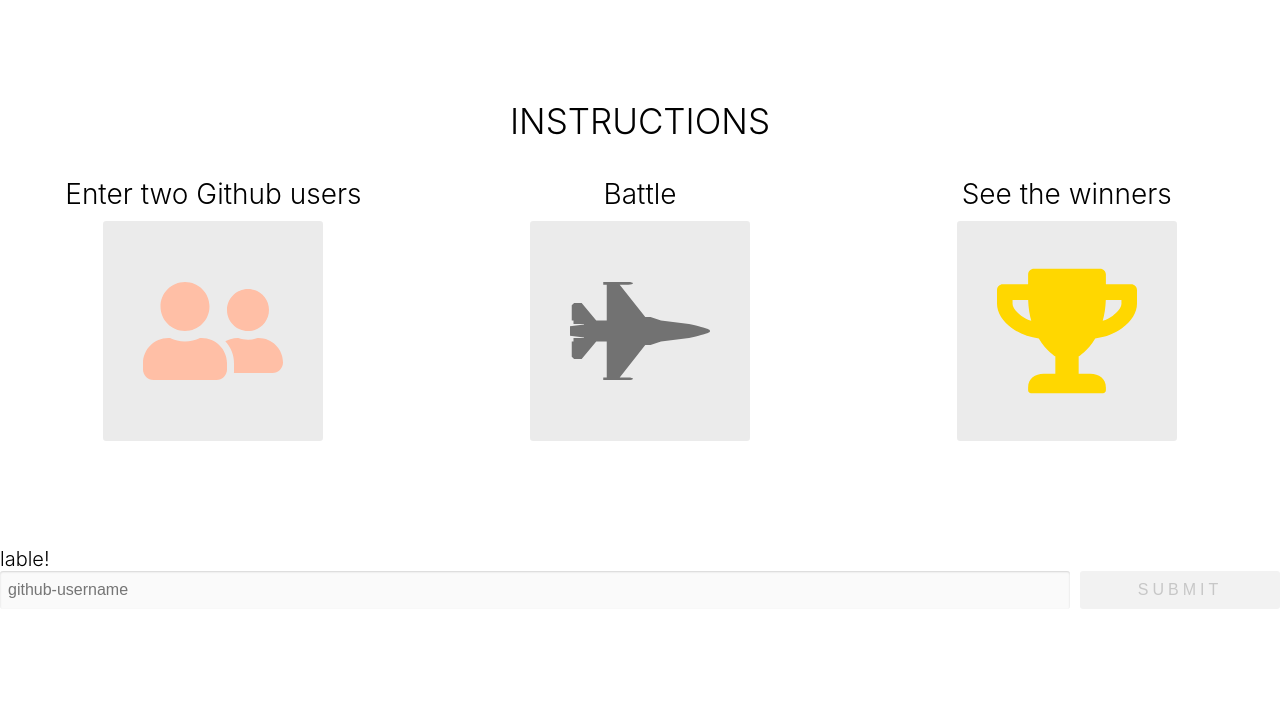
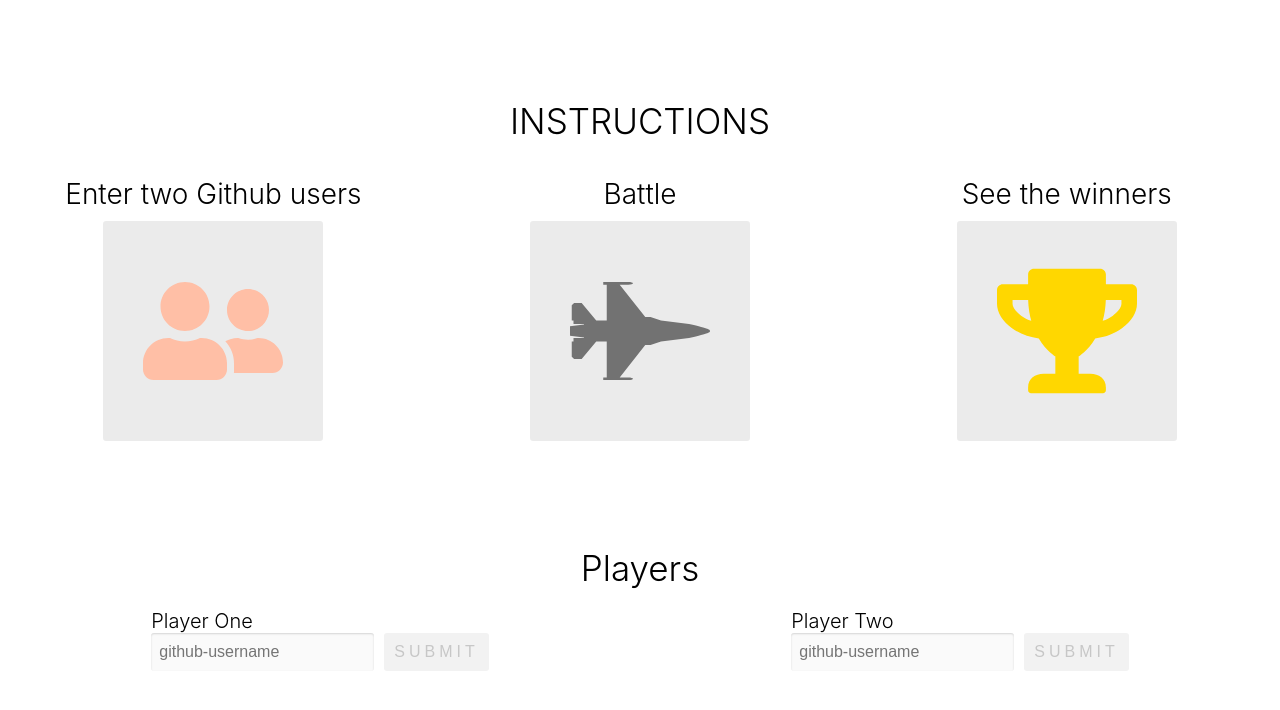
Before and after one commit to RajPatel97/Github-Battle, a React (Create React App) app: page / in a window 1280 px wide. Shown: the top 710 px of the page. Built offline with nearby package versions, Linux system fonts and the light colour scheme.

Commit message:
adding player preview

```diff
--- a/src/Components/Battle.js
+++ b/src/Components/Battle.js
@@ -1,5 +1,10 @@
 import React, { useState } from "react";
-import { FaUserFriends, FaFighterJet, FaTrophy } from "react-icons/fa";
+import {
+  FaUserFriends,
+  FaFighterJet,
+  FaTrophy,
+  FaTimesCircle,
+} from "react-icons/fa";
 import propTypes from "prop-types";
 
 const Instructions = () => {
@@ -65,21 +70,77 @@
   );
 };
 
-PlayerInput.Prototypes = {
+PlayerInput.prototypes = {
   onSubmit: propTypes.func.isRequired,
   label: propTypes.string.isRequired,
 };
 
+const PlayerPreview = ({ username, onReset, label }) => {
+  return (
+    <div className="column player">
+      <h3 className="player-label">{label}</h3>
+      <div className="row  bg-light">
+        <div className="player-info">
+          <img
+            className="avatar-small"
+            src={`https://github.com/${username}.png?size=200`}
+            alt={`Avatar for ${username}`}
+          />
+          <a href={`https://github.com/${username}`} className="link">
+            {username}
+          </a>
+        </div>
+        <button className="btn-clear flex-center" onClick={onReset}>
+          <FaTimesCircle color="rgb(194, 57, 42)" size={26} />
+        </button>
+      </div>
+    </div>
+  );
+};
+PlayerPreview.propTypes = {
+  username: propTypes.string.isRequired,
+  onReset: propTypes.func.isRequired,
+  label: propTypes.string.isRequired,
+};
+
 const Battle = () => {
+  const [playerOne, setPlayerOne] = useState(null);
+  const [playerTwo, setPlayerTwo] = useState(null);
+
   return (
     <React.Fragment>
       <Instructions />
-      <PlayerInput
-        label={"lable!"}
-        onSubmit={(value) => {
-          console.log("value!", value);
-        }}
-      />
+
+      <div className="players-container">
+        <h1 className="center-text header-lg">Players</h1>
+        <div className="row space-around">
+          {playerOne === null ? (
+            <PlayerInput
+              label={"Player One"}
+              onSubmit={(player) => setPlayerOne(player)}
+            />
+          ) : (
+            <PlayerPreview
+              username={playerOne}
+              label={"Player One"}
+              onReset={() => setPlayerOne(null)}
+            />
+          )}
+
+          {playerTwo === null ? (
+            <PlayerInput
+              label={"Player Two"}
+              onSubmit={(player) => setPlayerTwo(player)}
+            />
+          ) : (
+            <PlayerPreview
+              username={playerTwo}
+              label={"Player Two"}
+              onReset={() => setPlayerTwo(null)}
+            />
+          )}
+        </div>
+      </div>
     </React.Fragment>
   );
 };
--- a/src/index.css
+++ b/src/index.css
@@ -209,3 +209,25 @@
   background: #f2f2f2;
   color: #c7c7c7;
 }
+
+.players-container {
+  margin: 100px 0;
+}
+
+.avatar-small {
+  width: 55px;
+  height: 55px;
+  border-radius: 50%;
+}
+
+.player-info {
+  display: flex;
+  flex: 1;
+  align-items: center;
+  font-size: 20px;
+  padding: 10px;
+}
+
+.player-info .link {
+  margin-left: 10px;
+}
```
